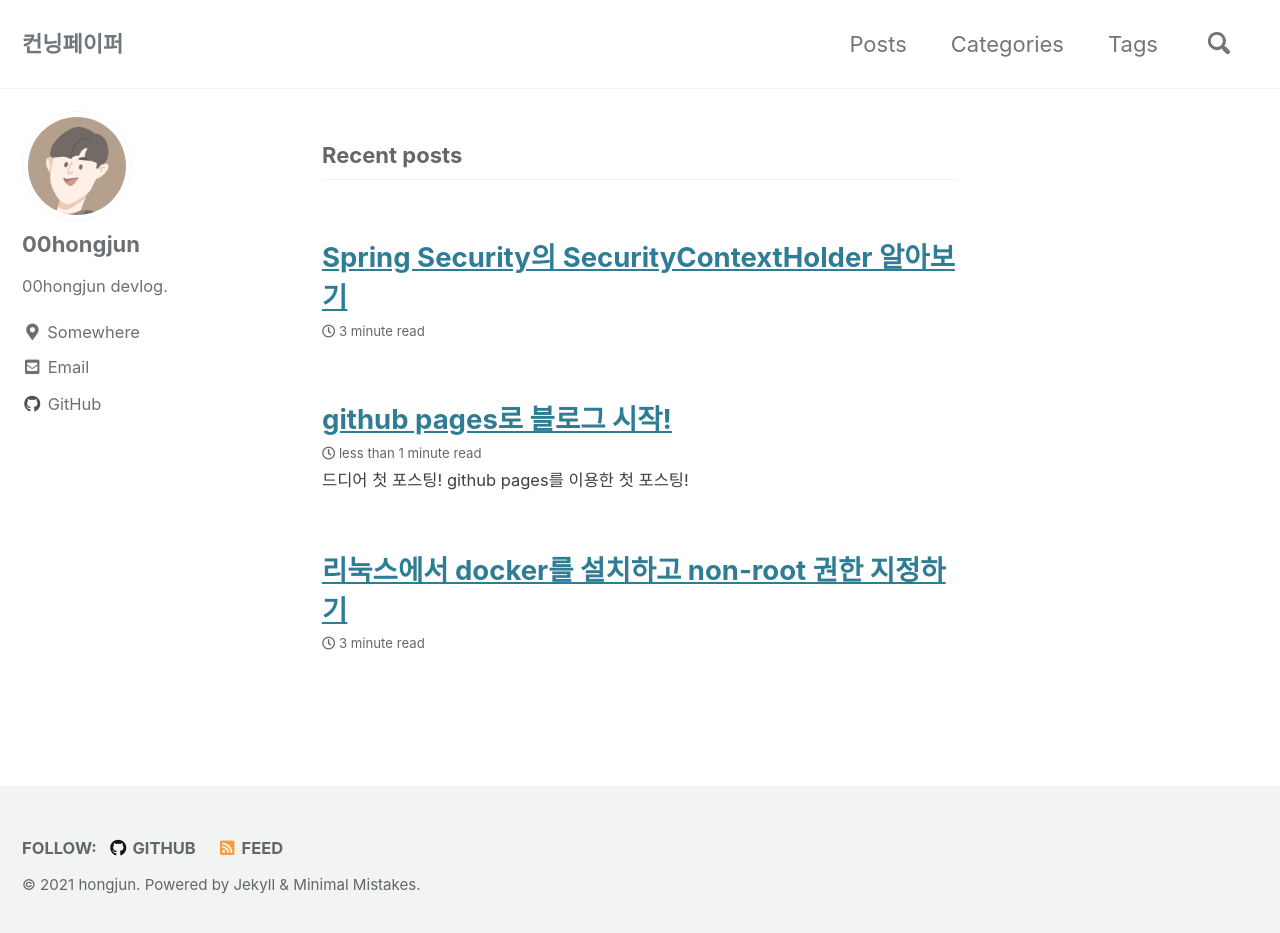
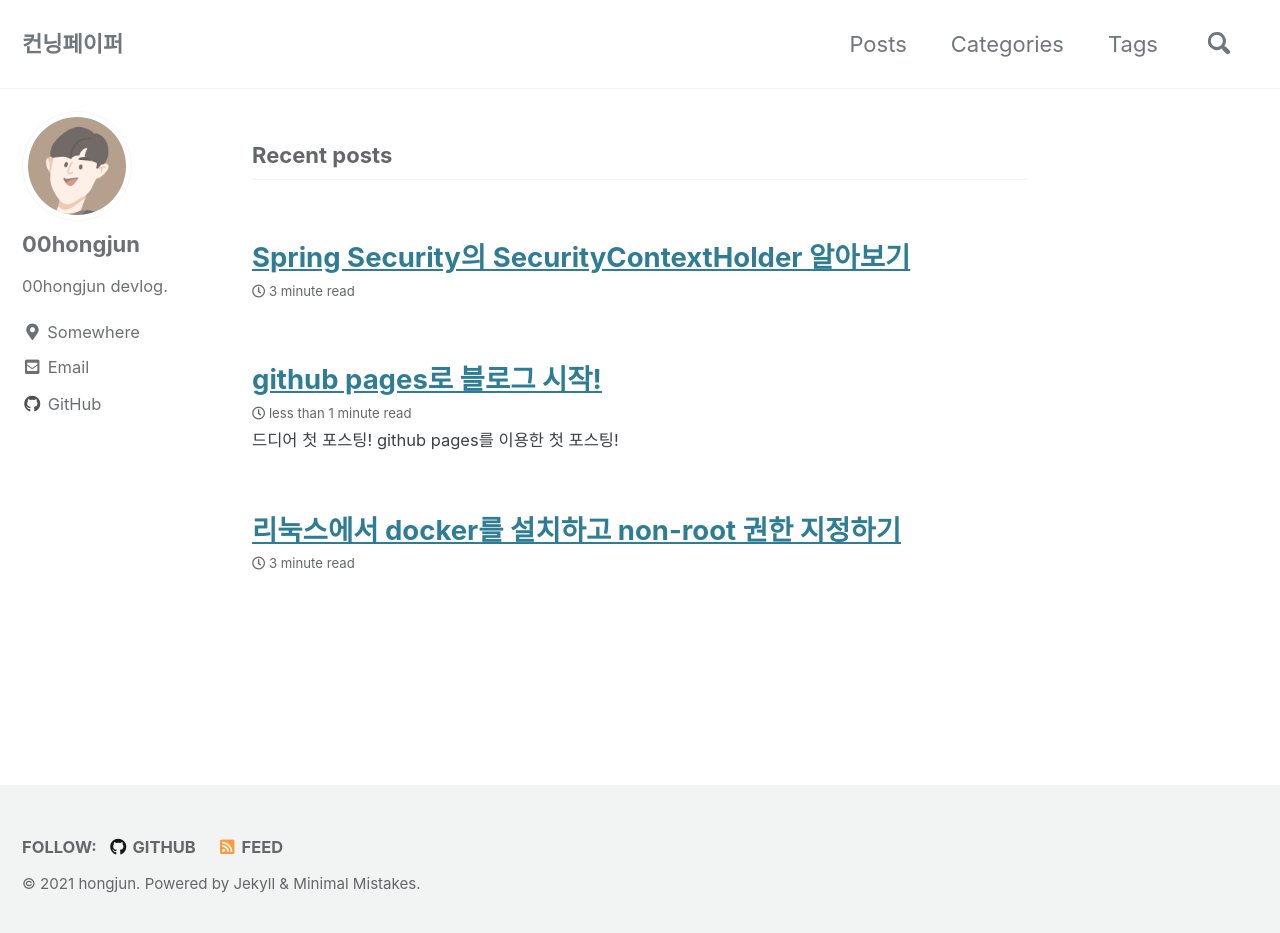
Before and after one commit to 00hongjun/00hongjun.github.io, a Jekyll site: the page built from index.html, in a window 1280 px wide and 940 px high. Shown: the top 933 px of the window. Built offline with Jekyll 4.4.1, drawn with Linux system fonts in a browser that asks for light colours; cached includes are drawn as plain includes; the list of posts is cut into pages by our own code.

Commit message:
양쪽 사이드 메뉴(사진, 목차)의 넓이 수정

```diff
--- a/_sass/minimal-mistakes/_page.scss
+++ b/_sass/minimal-mistakes/_page.scss
@@ -15,9 +15,8 @@
   animation-delay: 0.15s;
 
   @include breakpoint($x-large) {
-    // max-width: $max-width;
-
-    max-width: 1500px;
+    max-width: $max-width;
+    // max-width: 1500px;
 
   }
 }
--- a/_sass/minimal-mistakes/_variables.scss
+++ b/_sass/minimal-mistakes/_variables.scss
@@ -156,8 +156,11 @@ $max-width: $x-large !default;
    ========================================================================== */
 
 $right-sidebar-width-narrow: 200px !default;
-$right-sidebar-width: 300px !default;
+$right-sidebar-width: 230px !default;
 $right-sidebar-width-wide: 400px !default;
+// $right-sidebar-width-narrow: 200px !default;
+// $right-sidebar-width: 300px !default;
+// $right-sidebar-width-wide: 400px !default;
 
 /*
    Other
```
